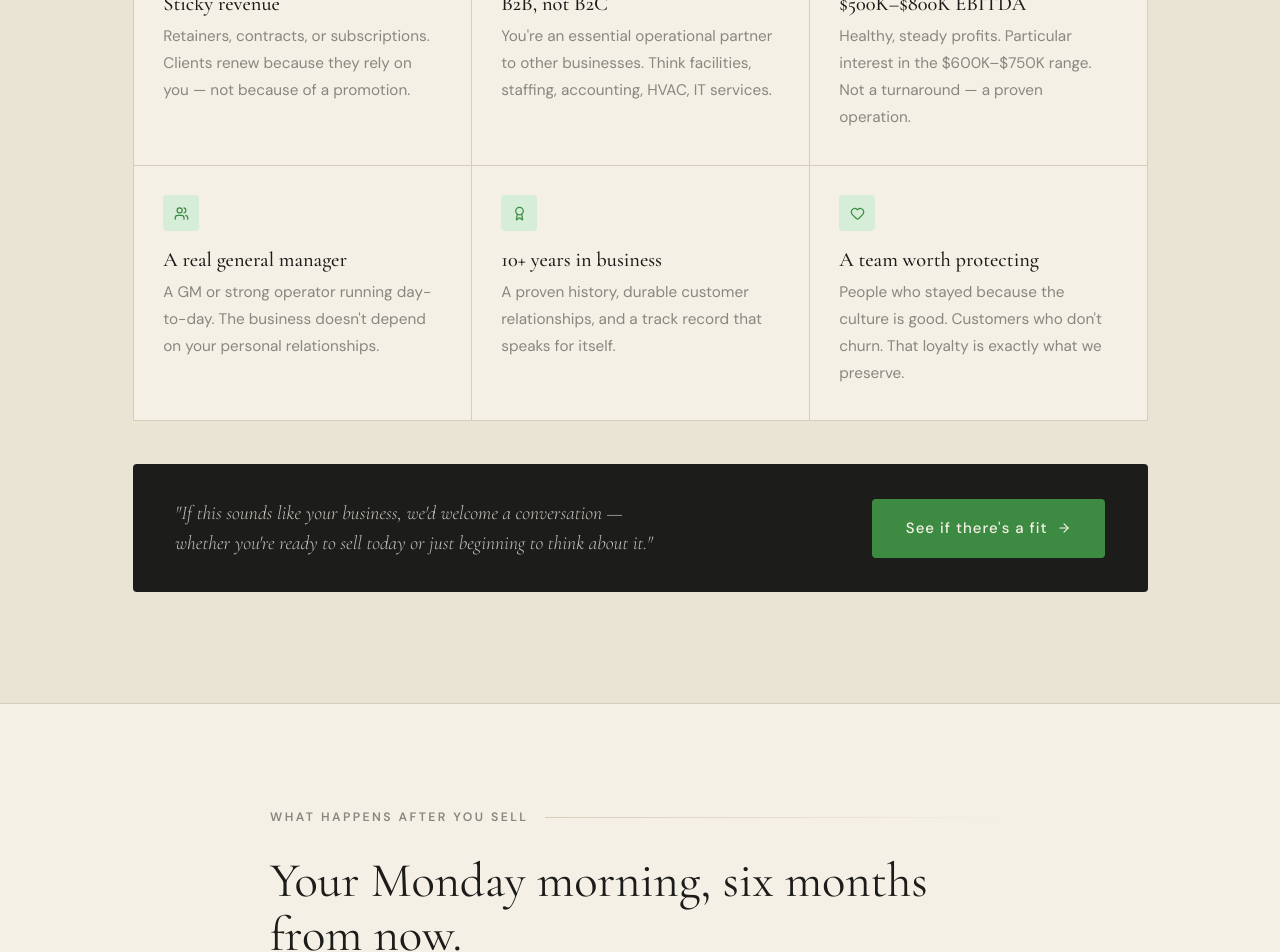
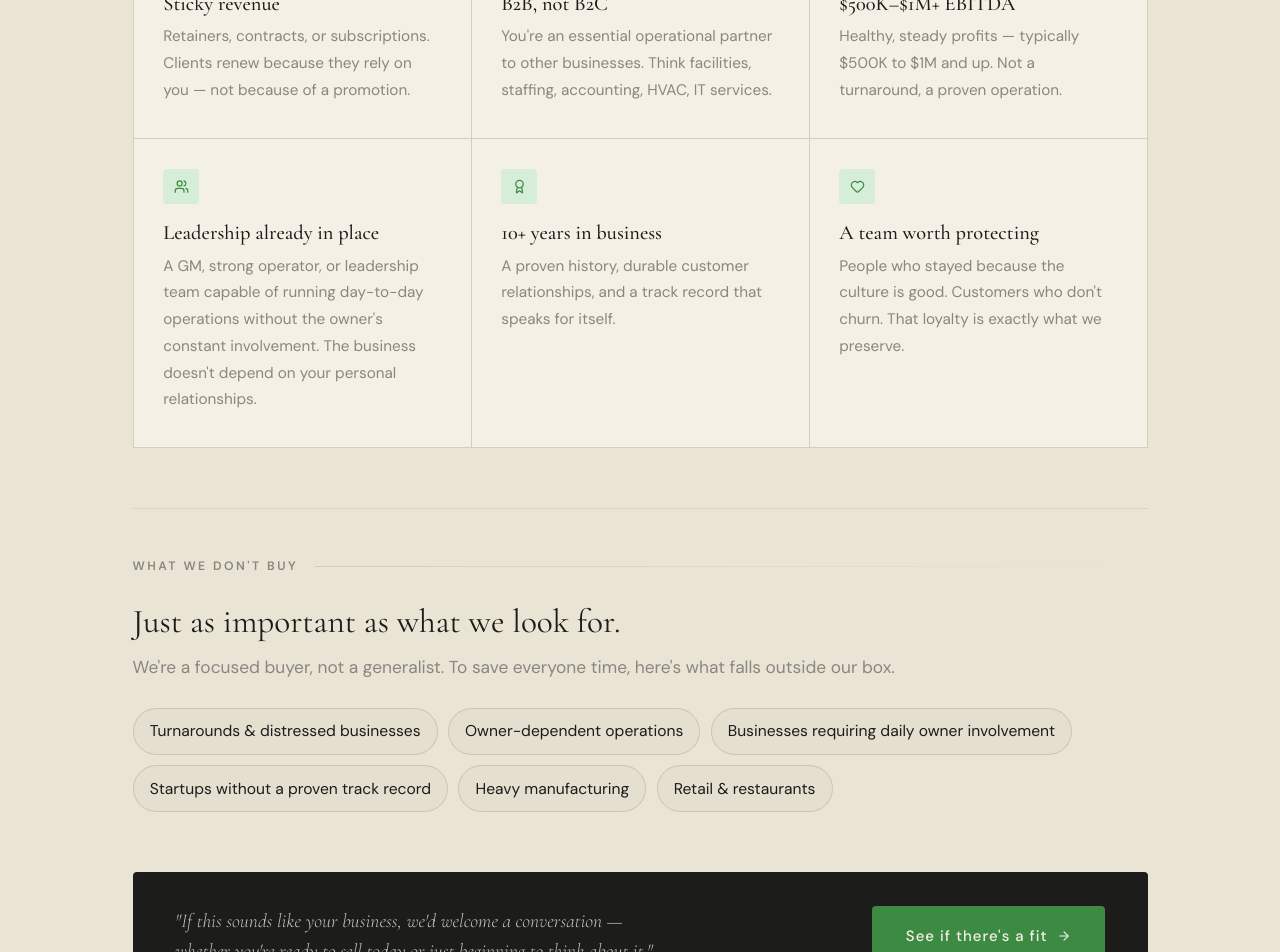
Before and after one commit to zoponeer/Reivax_homepage, a React (Vite) app: page / in a window 1280 px wide. Shown: the part 2564-3516 px from the top of the page. Built offline with nearby package versions, Linux system fonts and the light colour scheme.

Commit message:
Broaden leadership language, widen EBITDA range to $500K-$1M+, add 'What we don't buy' section

```diff
--- a/src/App.jsx
+++ b/src/App.jsx
@@ -145,7 +145,7 @@ function Hero() {
         {/* ICP qualifier bar */}
         <div ref={statsRef} className="stats-bar fade-up delay-2">
           <div className="stat-item">
-            <span className="stat-value">$500K–$800K</span>
+            <span className="stat-value">$500K–$1M+</span>
             <span className="stat-label">EBITDA sweet spot</span>
           </div>
           <div className="stat-item">
@@ -310,8 +310,8 @@ function About() {
 const FOCUS_CARDS = [
   { icon: <RefreshCw size={15} />, title: 'Sticky revenue',          body: 'Retainers, contracts, or subscriptions. Clients renew because they rely on you — not because of a promotion.' },
   { icon: <Building2 size={15} />, title: 'B2B, not B2C',            body: 'You\'re an essential operational partner to other businesses. Think facilities, staffing, accounting, HVAC, IT services.' },
-  { icon: <TrendingUp size={15} />, title: '$500K–$800K EBITDA',     body: 'Healthy, steady profits. Particular interest in the $600K–$750K range. Not a turnaround — a proven operation.' },
-  { icon: <Users size={15} />,     title: 'A real general manager',  body: 'A GM or strong operator running day-to-day. The business doesn\'t depend on your personal relationships.' },
+  { icon: <TrendingUp size={15} />, title: '$500K–$1M+ EBITDA',       body: 'Healthy, steady profits — typically $500K to $1M and up. Not a turnaround, a proven operation.' },
+  { icon: <Users size={15} />,     title: 'Leadership already in place', body: 'A GM, strong operator, or leadership team capable of running day-to-day operations without the owner\'s constant involvement. The business doesn\'t depend on your personal relationships.' },
   { icon: <Award size={15} />,     title: '10+ years in business',   body: 'A proven history, durable customer relationships, and a track record that speaks for itself.' },
   { icon: <Heart size={15} />,     title: 'A team worth protecting', body: 'People who stayed because the culture is good. Customers who don\'t churn. That loyalty is exactly what we preserve.' },
 ]
@@ -351,7 +351,33 @@ function Focus() {
           ))}
         </div>
 
-        <div className="focus-cta-strip">
+        <div className="exclusions fade-up" ref={useFadeUp(0.08)}
+          style={{ marginTop: '3.5rem', borderTop: '1px solid rgba(0,0,0,.08)', paddingTop: '2.75rem' }}>
+          <p className="eyebrow">What we don't buy</p>
+          <h3 style={{ fontFamily: 'var(--serif)', fontWeight: 400, fontSize: 'clamp(1.5rem,2.6vw,2rem)', letterSpacing: 0, lineHeight: 1.15, color: 'var(--obsidian)', margin: '0 0 .75rem' }}>
+            Just as important as what we look for.
+          </h3>
+          <p style={{ color: 'var(--stone)', fontSize: '1.02rem', lineHeight: 1.6, maxWidth: '46rem', margin: '0 0 1.5rem' }}>
+            We're a focused buyer, not a generalist. To save everyone time, here's what
+            falls outside our box.
+          </p>
+          <div style={{ display: 'flex', flexWrap: 'wrap', gap: '.6rem' }}>
+            {[
+              'Turnarounds & distressed businesses',
+              'Owner-dependent operations',
+              'Businesses requiring daily owner involvement',
+              'Startups without a proven track record',
+              'Heavy manufacturing',
+              'Retail & restaurants',
+            ].map(x => (
+              <span key={x} style={{ fontSize: '.92rem', color: 'var(--obsidian)', padding: '.5rem .95rem', border: '1px solid rgba(0,0,0,.12)', borderRadius: '999px', background: 'rgba(0,0,0,.02)' }}>
+                {x}
+              </span>
+            ))}
+          </div>
+        </div>
+
+        <div className="focus-cta-strip" style={{ marginTop: '3.5rem' }}>
           <p className="focus-cta-quote">
             "If this sounds like your business, we'd welcome a conversation — whether you're ready to sell today or just beginning to think about it."
           </p>
```
